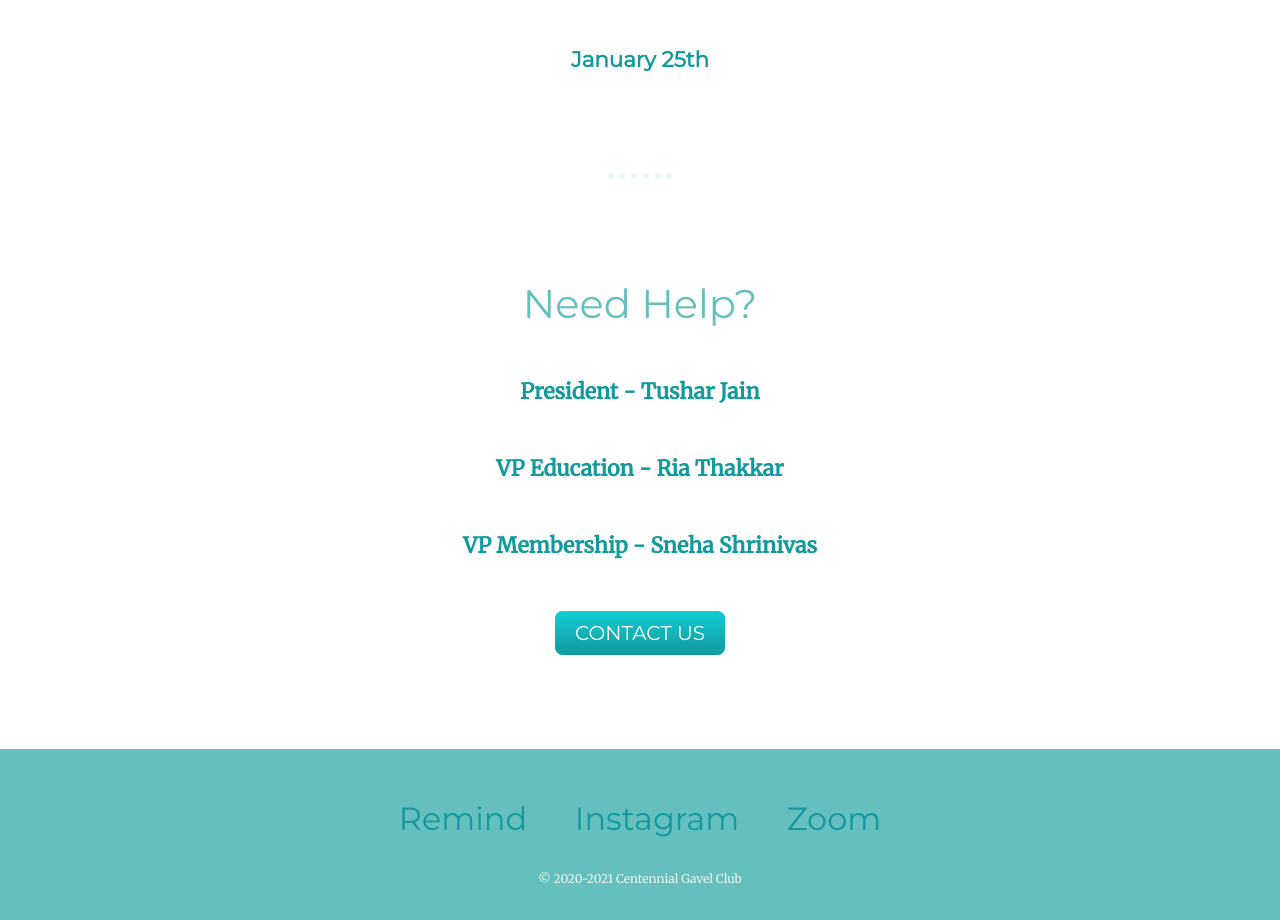
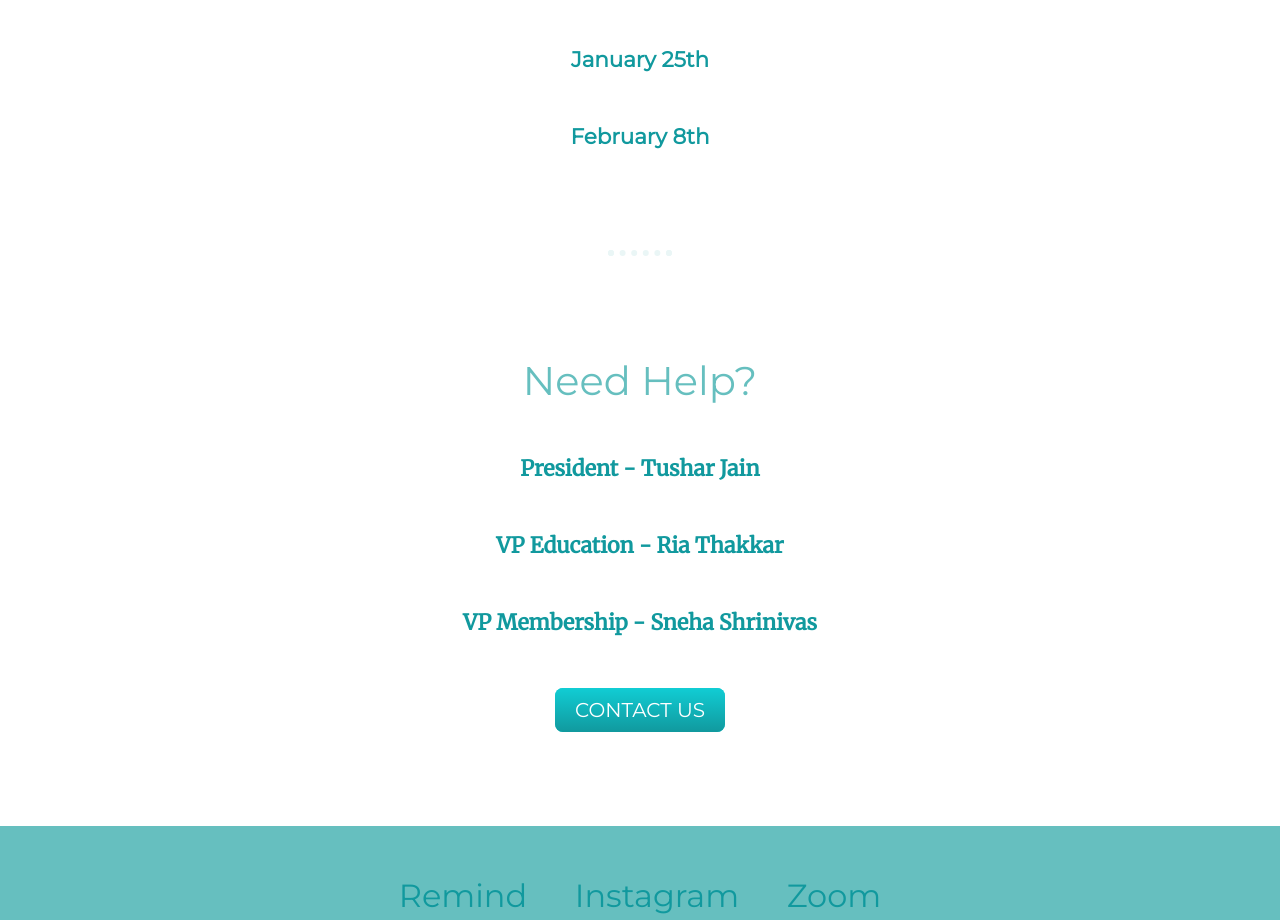
Before and after one commit to tusharj04/Gavel-Club, a plain HTML site: page index.html in a window 1280 px wide. Shown: the part 2000-2920 px from the top of the page. Drawn offline with Linux system fonts and the light colour scheme.

Commit message:
Update index.html

```diff
--- a/index.html
+++ b/index.html
@@ -33,6 +33,7 @@
         <h6><a class="web-links" href="https://docs.google.com/presentation/d/1yDGEwcsLIA1oXppEWZpiLkoLoxo5LLYwSOXVr7B0cHU/edit?usp=sharing" target="_blank">November 30th</a></p>
         <h6><a class="web-links" href="https://docs.google.com/presentation/d/1R1r7sZhAzKXVJuePNfpkrRBefhLDH21v8kOK8tF-zu0/edit?usp=sharing" target="_blank">December 14th</a></p>
         <h6><a class="web-links" href="https://docs.google.com/presentation/d/1OSSkwM4i_wx_lquWr4cPlh8SvoaSKiieqyldzRpr878/edit?usp=sharing" target="_blank">January 25th</a></p>
+        <h6><a class="web-links" href="https://docs.google.com/presentation/d/1GCMwza-SOxeSwM4_6vGBEOCnD8_UQtqH7ykNp-dke7w/edit?usp=sharing" target="_blank">February 8th</a></p>
       </div>
       <hr>
     <div class="contact-me">
```
